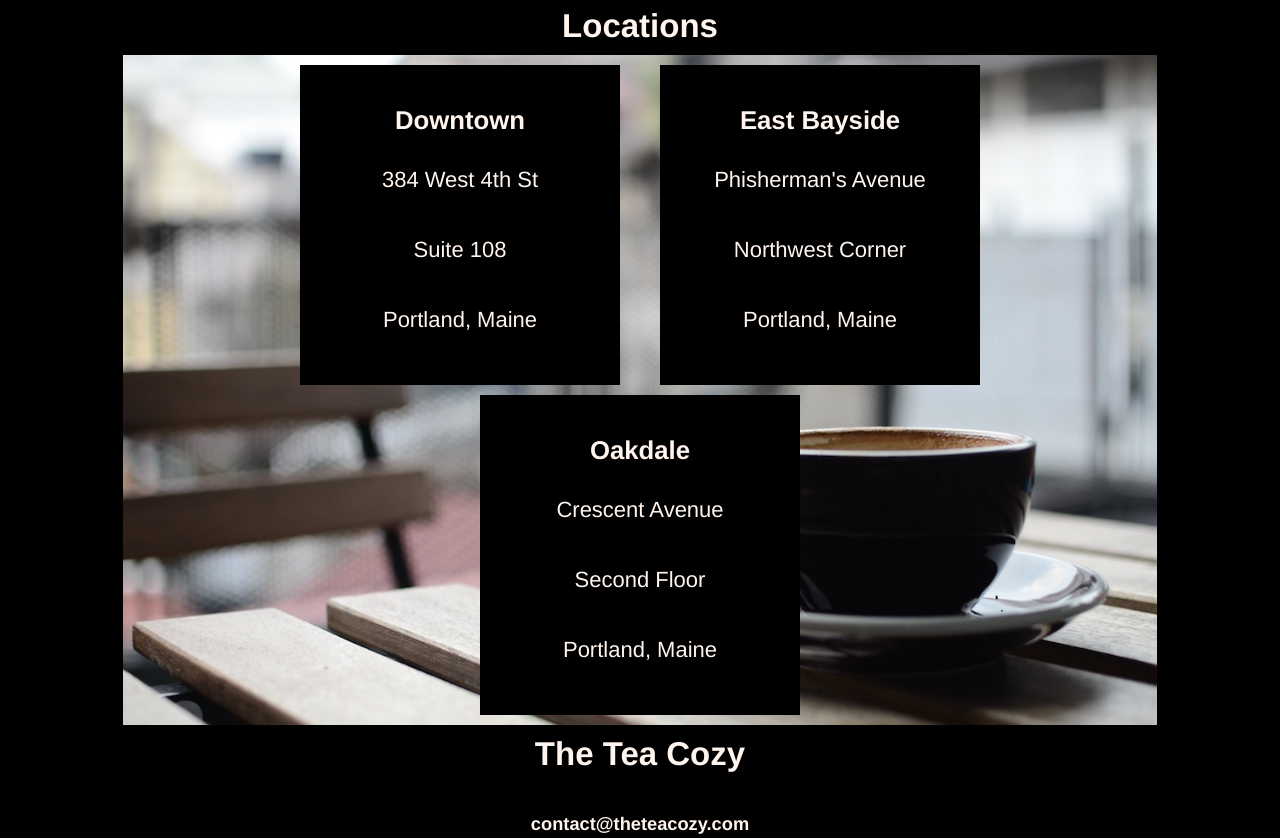
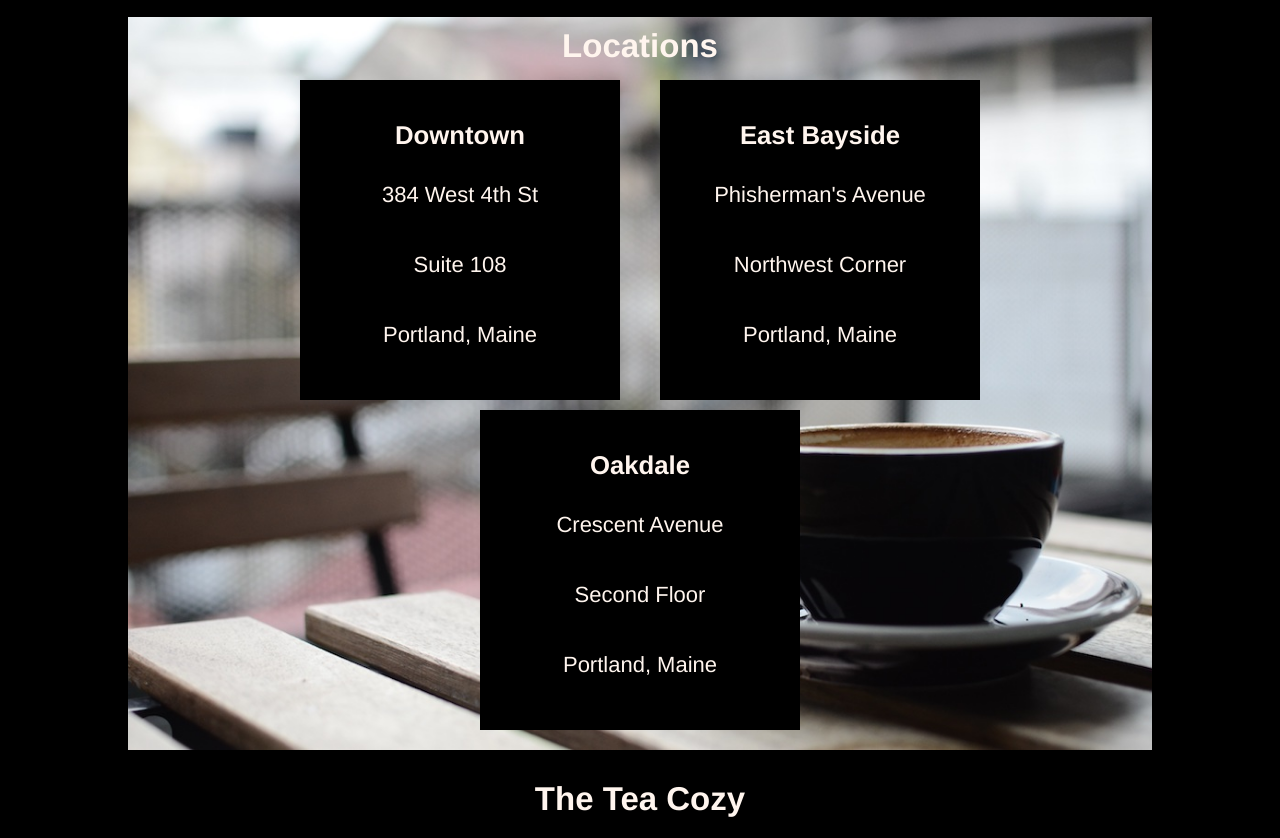
Before and after one commit to GKB02/gkb02.github.io.teacozy, a plain HTML site: page index.html in a window 1280 px wide. Shown: the part 1479-2317 px from the top of the page. Drawn offline with Linux system fonts and the light colour scheme.

Commit message:
Update index.html

```diff
--- a/index.html
+++ b/index.html
@@ -61,9 +61,9 @@
 
 <!-- SECTION: LOCATIONS -->
 
-        <div id="locations">
+        <div class="locations" id="locations">
             <h2>Locations</h2>
-            <div class="flex-container locations">
+            <div class="flex-container">
                 <div class="location">
                     <h3>Downtown</h3>
                     <p>384 West 4th St</p>
```
